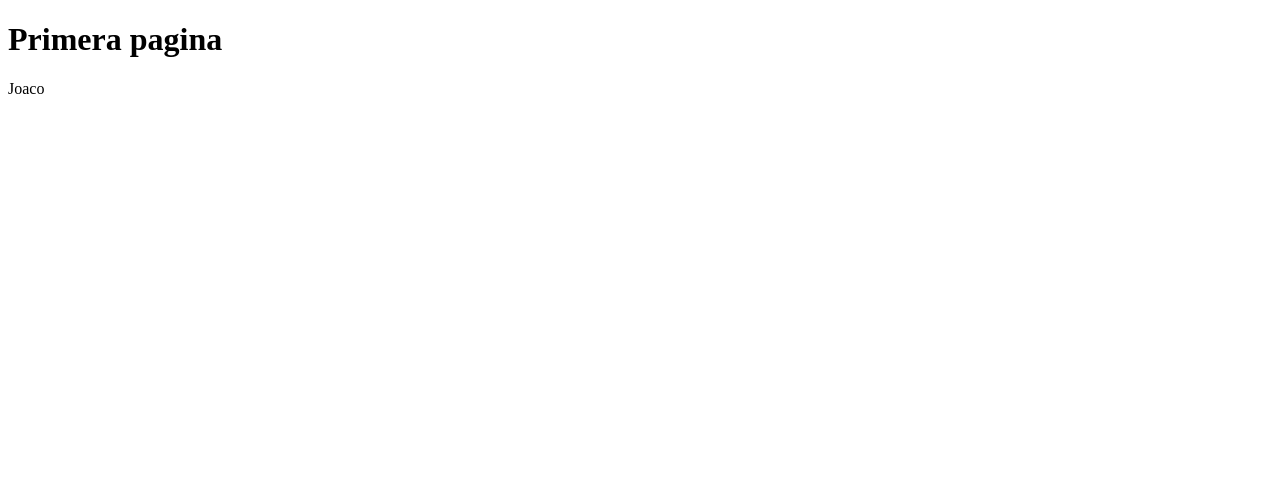
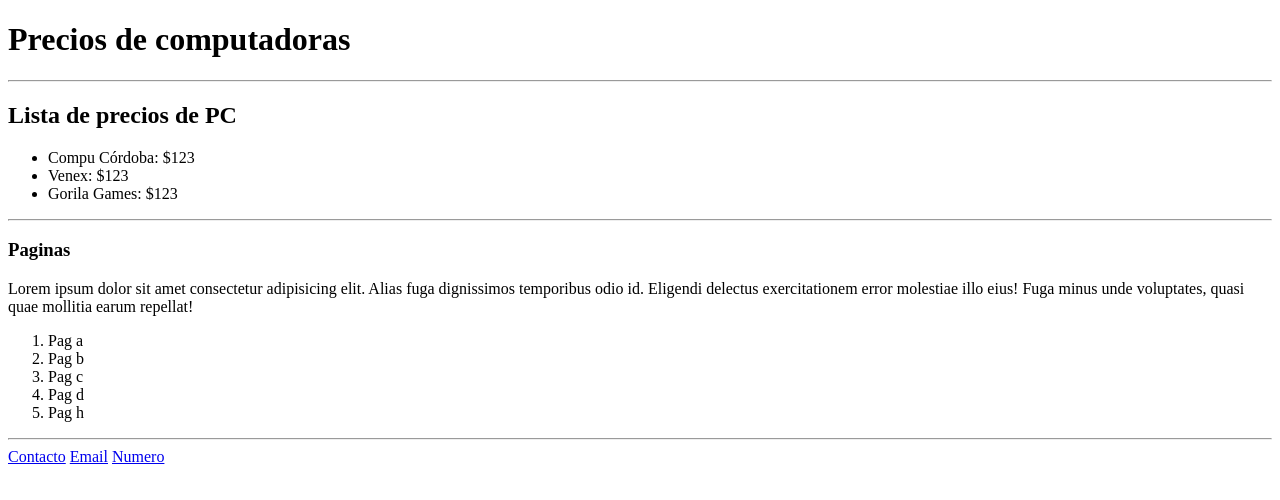
Before and after one commit to joaquin222/RepositorioHenry, a plain HTML site: page CarpetaHenry/index.html in a window 1280 px wide. Drawn offline with Linux system fonts and the light colour scheme.

Commit message:
completed page

```diff
--- a/CarpetaHenry/index.html
+++ b/CarpetaHenry/index.html
@@ -6,7 +6,52 @@
     <title>Pag Henry</title>
 </head>
 <body>
-    <h1>Primera pagina</h1>
-        <p>Joaco</p>
+    <header>  <!-- Encabezado -->
+        <h1>Precios de computadoras</h1>  <!-- Titulos (h1,h2, etc..) -->
+    </header>
+
+<hr> <!-- Espacio con linea -->
+
+    <main>  <!-- Principal -->
+        <section>    <!-- Divisor por seccion -->
+            <h2>Lista de precios de PC</h2>
+
+        <div> <!-- Caja -->
+                <ul> <!-- Lista desordenada  -->
+                    <li>Compu Córdoba: $123 </li> <!-- Items de la lista-->
+                    <li>Venex: $123 </li>
+                    <li>Gorila Games: $123 </li>
+                </ul>
+        </div>
+        </section>
+
+<hr>
+
+<section>
+    <h3> Paginas</h3>
+        <p>Lorem ipsum dolor sit amet consectetur adipisicing elit. Alias fuga dignissimos temporibus odio id. Eligendi delectus exercitationem
+        error molestiae illo eius! Fuga minus unde voluptates, quasi quae mollitia earum repellat!</p> <!-- Parrafo -->
+
+            <ol> <!--Lista ordenada -->
+                <li>Pag a</li> <!-- Items de la lista-->
+                <li>Pag b</li>
+                <li>Pag c</li>
+                <li>Pag d</li>
+                <li>Pag h</li>
+            </ol>
+
+
+</section>
+
+</main>
+
+
+<hr>
+
+<footer> <!-- Pie de pagina -->
+    <span><a href=" ">Contacto</a> </span>   <!-- Links agrupados en linea con el span-->
+    <span><a href=" ">Email</a> </span>
+    <span><a href=" ">Numero</a> </span>
+</footer>
 </body>
 </html>
```
